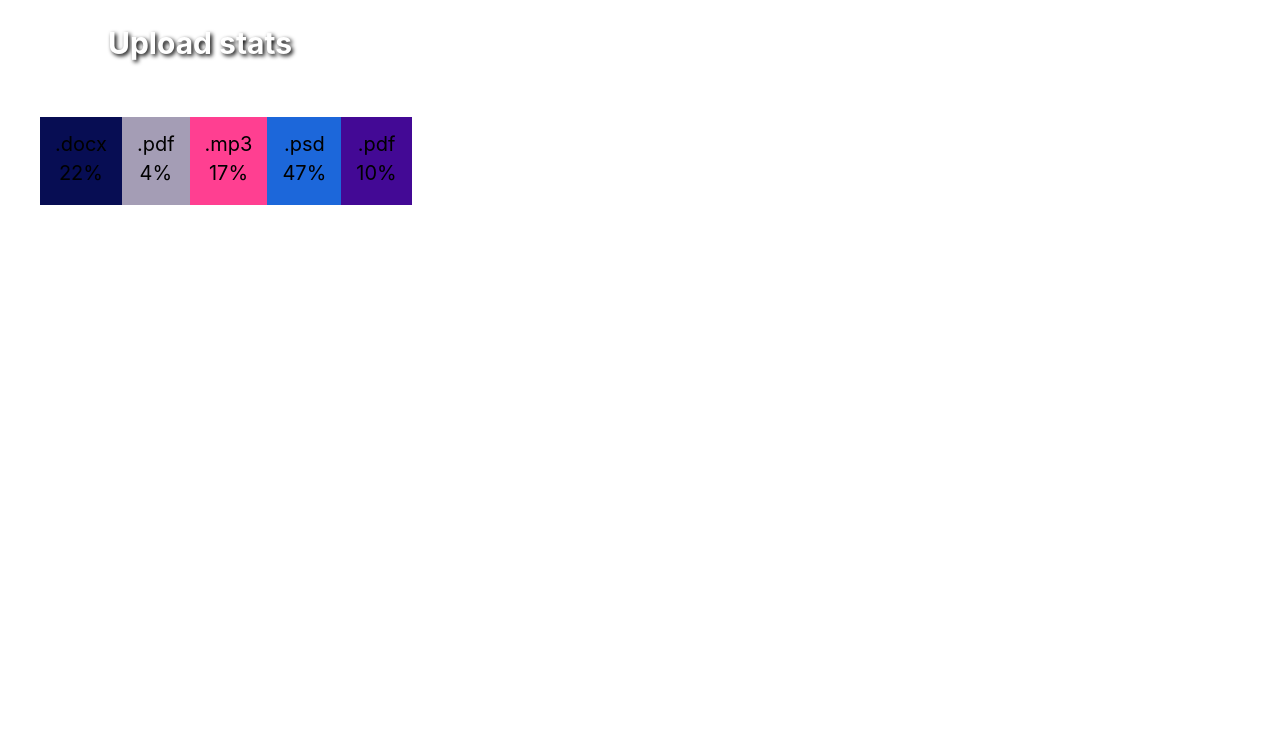
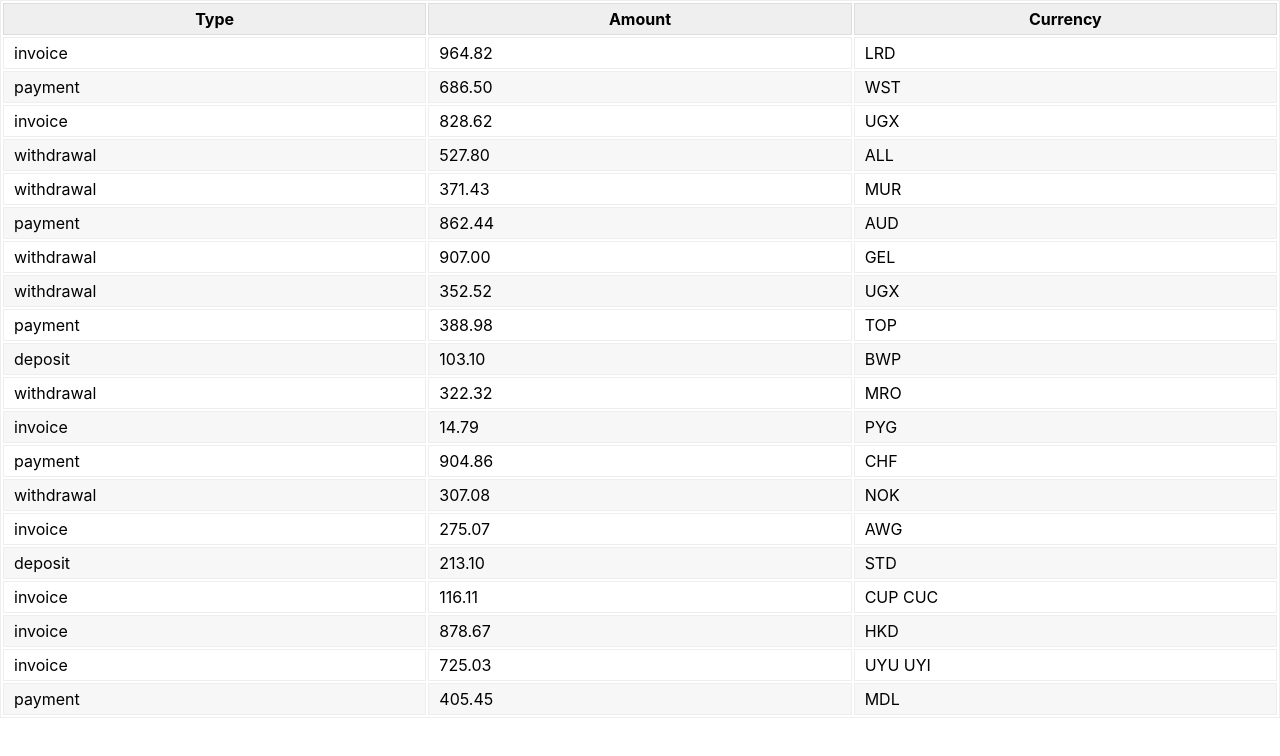
Before and after one commit to OlhaBuhun/react-hw-01-components, a React (Create React App) app: page / in a window 1280 px wide. Shown: the top 756 px of the page. Built offline with nearby package versions, Linux system fonts and the light colour scheme.

Commit message:
Styles for the TransactionHistory component

```diff
--- a/src/components/App.jsx
+++ b/src/components/App.jsx
@@ -1,7 +1,7 @@
 // import { FriendList } from "./FriendList/FriendList";
-// import { TransactionHistory } from "./TransactionHistory/TransactionHistory";
+import { TransactionHistory } from "./TransactionHistory/TransactionHistory";
 // import { ProfileStats } from "./ProfileStats/ProfileStats";
-import { Statistics } from "./Statistics/Statistics";
+// import { Statistics } from "./Statistics/Statistics";
 // import user from '../user.json';
 // import transaction from '../transaction.json';
 // import data from '../data.json';
@@ -21,9 +21,9 @@ export const App = () => {
       // }}
     >
      {/* <ProfileStats props={user}/> */}
-      <Statistics  />
+      {/* <Statistics  />  */}
       {/* <FriendList /> */}
-      {/* <TransactionHistory /> */}
+      <TransactionHistory />
     </div>
   );
 };
--- a/src/components/TransactionHistory/TransactionHistory.jsx
+++ b/src/components/TransactionHistory/TransactionHistory.jsx
@@ -1,13 +1,14 @@
 import PropTypes from 'prop-types';
 import transaction from '../../transactions.json';
+import { CardTransactionStyled, TbodyStyled, TheadStyled, TransactionHistoryStyled } from './TransactionHistory.styled';
 
 const Thead =() => {
   return (
     <thead>
     <tr>
-      <th>Type</th>
-      <th>Amount</th>
-      <th>Currency</th>
+      <TheadStyled>Type</TheadStyled>
+      <TheadStyled>Amount</TheadStyled>
+      <TheadStyled>Currency</TheadStyled>
     </tr>
   </thead>
   )
@@ -15,11 +16,11 @@ const Thead =() => {
 
 const CardTransaction = ({type, amount, currency}) => {
   return (
-    <tr>
-        <td>{type}</td>
-        <td>{amount}</td>
-        <td>{currency}</td>
-      </tr>
+    <TbodyStyled>
+        <CardTransactionStyled>{type}</CardTransactionStyled>
+        <CardTransactionStyled>{amount}</CardTransactionStyled>
+        <CardTransactionStyled>{currency}</CardTransactionStyled>
+      </TbodyStyled>
   )
 }
 
@@ -40,10 +41,10 @@ const Tbody = ({items}) => {
 
 export const TransactionHistory = () => {
   return (
-    <table className="transaction-history">
+    <TransactionHistoryStyled >
      <Thead />
      <Tbody items={transaction}/>
-    </table>
+    </TransactionHistoryStyled>
   )
 }
 
--- /dev/null
+++ b/src/components/TransactionHistory/TransactionHistory.styled.js
@@ -0,0 +1,32 @@
+import styled from 'styled-components';
+
+export const TransactionHistoryStyled = styled.table `
+  border: 1px solid #eee;
+	table-layout: fixed;
+	width: 100%;
+	margin-bottom: 20px;
+`
+
+export const TheadStyled = styled.th `
+  font-weight: bold;
+	padding: 5px;
+	background: #efefef;
+	border: 1px solid #dddddd;
+`
+
+export const CardTransactionStyled = styled.td `
+  padding: 5px 10px;
+	border: 1px solid #eee;
+	text-align: left;
+`
+
+export const TbodyStyled = styled.tr `
+  /* background-color: grey; */
+  &:nth-child(odd){
+    background: #fff;
+  };
+
+  &:nth-child(even){
+	background: #F7F7F7;
+};
+`
```
